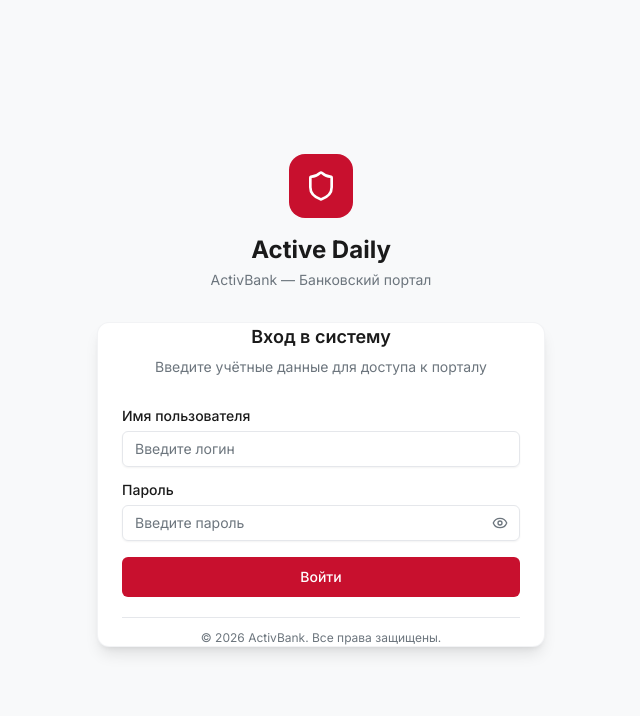
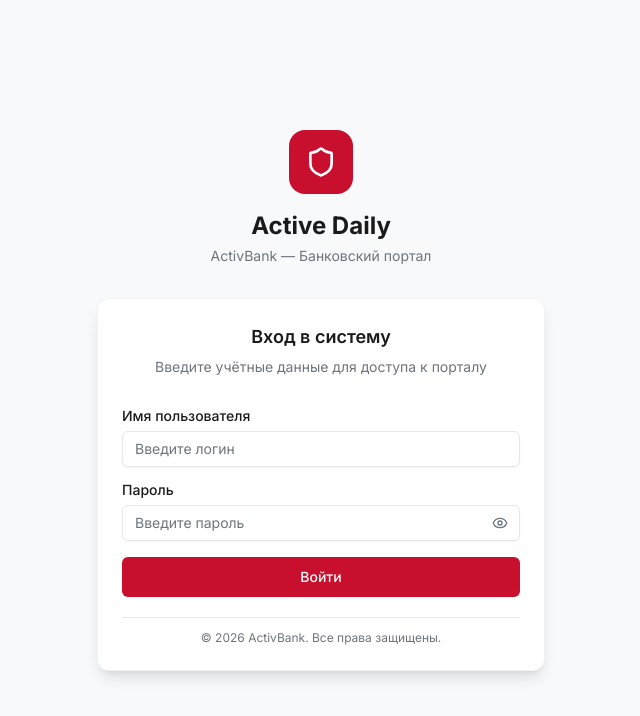
Before and after one commit to Mehrob007/active-daily, a Next.js app: page /login in a window 1280 px wide. Shown: the top 716 px of the page, without its empty margins (319-959 px from the left). Built offline with nearby package versions, Linux system fonts and the light colour scheme; no server answers.

Commit message:
style: add vertical padding to card component

```diff
--- a/src/components/ui/card.tsx
+++ b/src/components/ui/card.tsx
@@ -7,7 +7,7 @@ function Card({ className, ...props }: React.ComponentProps<"div">) {
     <div
       data-slot="card"
       className={cn(
-        "bg-card text-card-foreground flex flex-col gap-6 rounded-xl border shadow-sm",
+        "bg-card py-6 text-card-foreground flex flex-col gap-6 rounded-xl border shadow-sm",
         className
       )}
       {...props}
```
